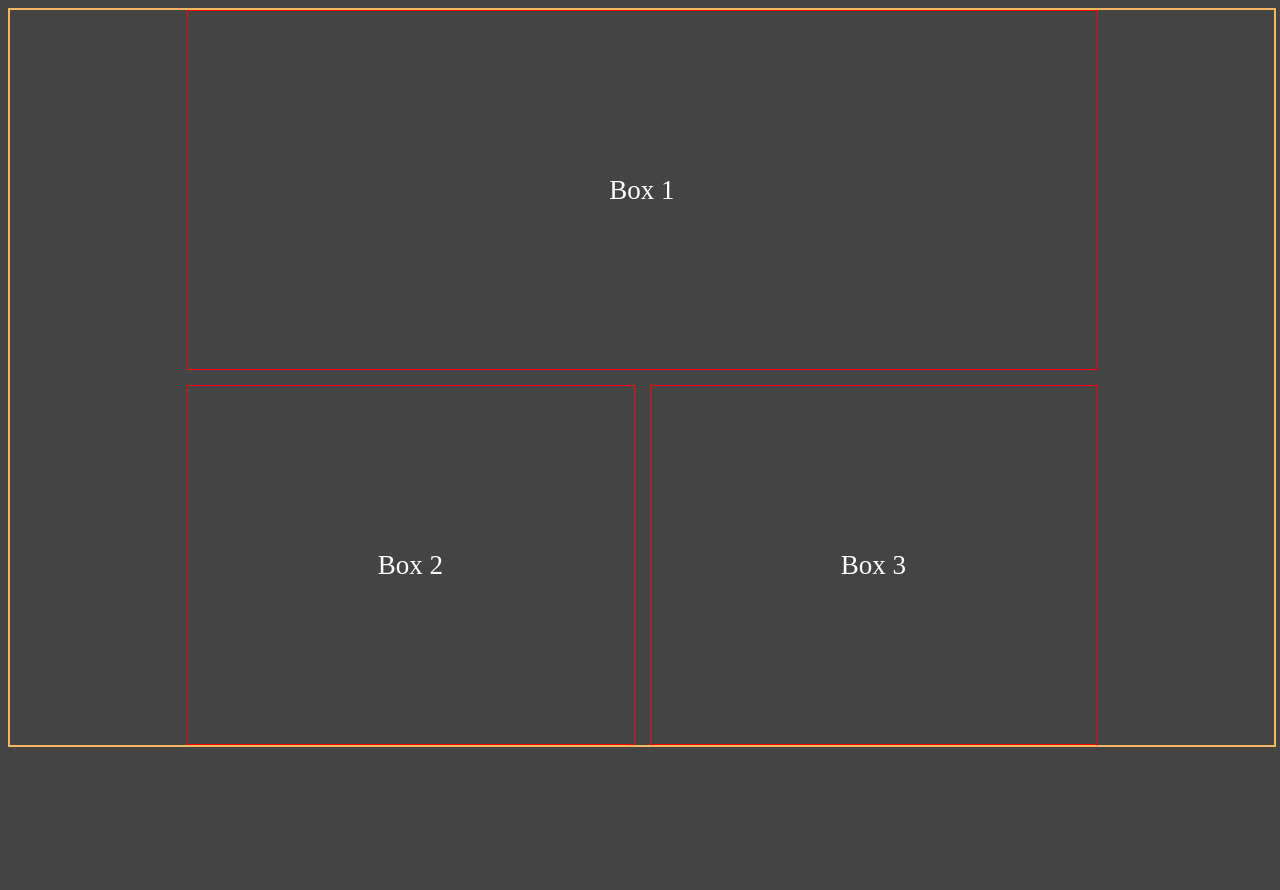
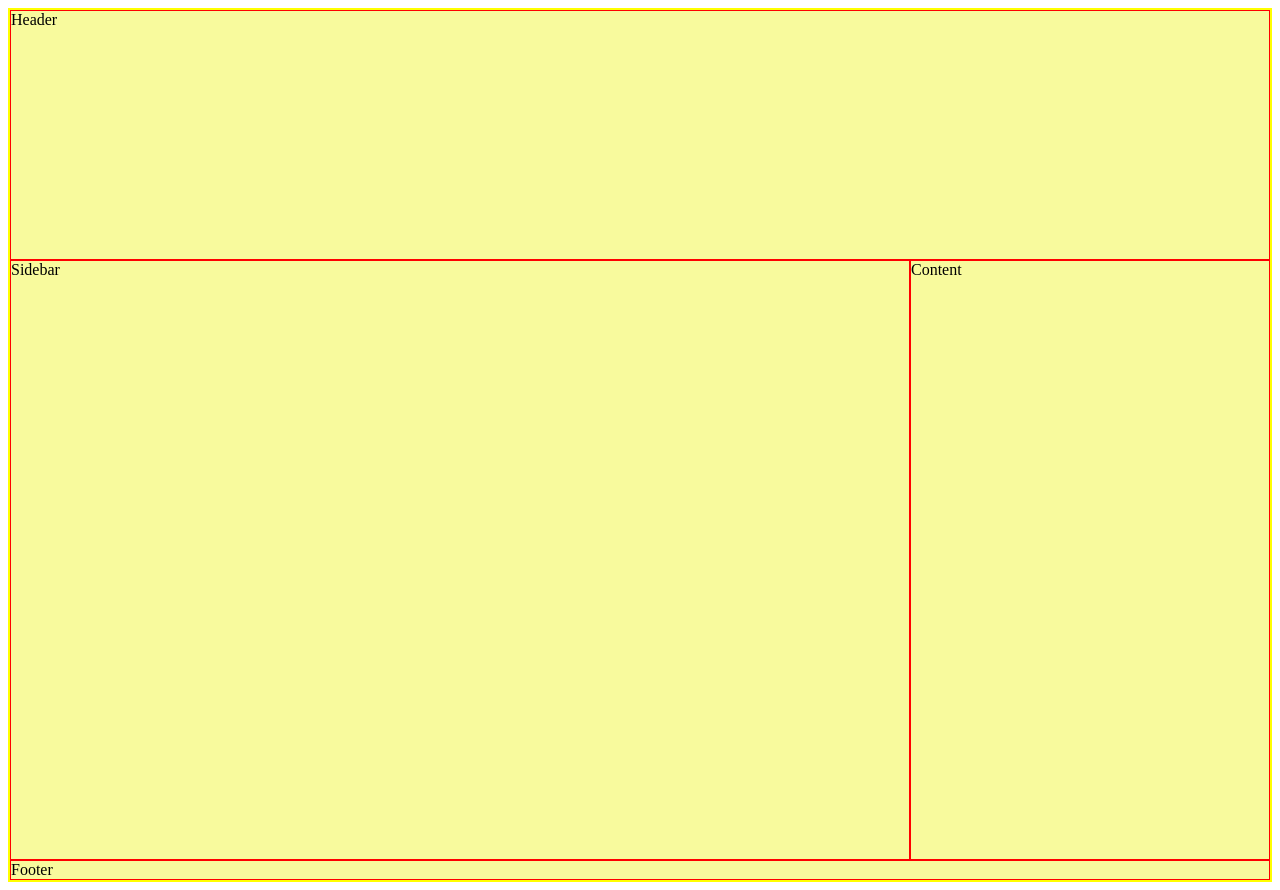
Before and after one commit to varunjha089/Front-End-Web-Developer-Nanodegree, a plain HTML site: page 02/index.html in a window 1280 px wide. Before the commit the page ends 800 px from the top, so only its background shows below. Drawn offline with Linux system fonts and the light colour scheme.

Commit message:
working on advanced grid.

```diff
--- a/02/index.html
+++ b/02/index.html
@@ -1,67 +1,58 @@
 <!DOCTYPE html>
 <html lang="en">
     <head>
-    <meta charset="UTF-8">
-    <meta http-equiv="X-UA-Compatible" content="IE=edge">
-    <meta name="viewport" content="width=device-width, initial-scale=1.0">
-    <title>FlexBox and Grid</title>
+        <meta charset="utf-8" />
+        <title>Exercise 1</title>
+        <meta
+        content="width=device-width, initial-scale=1, maximum-scale=1"
+        name="viewport"
+        />
+
         <style>
-        body{
-            background-color: #444;
-            color: white;
-            font-size: 27px;
+            .container{
+                /* Step 1: Set display to grid */
+                display:grid;
+                /* Step 2: setup rows amd columns */
+                /* grid-template-columns: repeat(3, 1fr); */
+                grid-template-columns: 300px 300px 300px;
+                grid-template-rows: 250px 600px;
+                grid-template-areas:
+                "hd hd hd hd hd hd hd hd"
+                "sd sd sd main main main main main"
+                "ft ft ft ft ft ft ft ft";
+                border: 2px solid yellow;
             }
 
-        .container{
-            display: grid;
-            width: 100%;
-            margin: auto;
-            grid-template-columns: 35vw 35vw;
-            grid-template-rows: 45vh 45vh;
-            grid-gap: 15px;
-            grid-template-areas:
-            "top top"
-            "bottomLeft bottomRight";
-            border: 2px solid rgb(247, 182, 96);
-
-            /*Big riveal!*/
-            justify-content: center;
+            .box{
+                border: 1px solid red;
+                background: #F8FA9D;
                 }
 
-        .box {
-            display: flex;
-            align-items: center;
-            justify-content: center;
-            border: 1px solid red;
-            /* padding: 15px; */
-            /* width: 250px; */
-            /* height: 150px; */
+            /* Assign grid area below */
+            .header{
+                grid-area: hd;
             }
 
-        #one{
-            grid-area: top;
+            .footer{
+                grid-area: ft;
             }
 
-        #two{
-            grid-area: bottomLeft;
+            .sidebar{
+                grid-area: sd;
             }
 
-        #three{
-            grid-area: bottomRight;
+            .content{
+                grid-area: main;
             }
-
         </style>
     </head>
+
     <body>
-    <div class="container">
-        <div class="box" id="one"> Box 1</div>
-        <div class="box" id="two"> Box 2 </div>
-        <div class="box" id="three"> Box 3 </div>
-        <!-- <div class="box"> Space 1</div> -->
-        <!-- <div class="box"> Space 2</div> -->
-        <!-- <div class="box"> Space 3</div> -->
-        <!-- <div class="box"> Space 4</div> -->
-        <!-- <div class="box"> Space 5</div> -->
+        <div class = "container">
+            <div class="header box">Header</div>
+            <div class="sidebar box">Sidebar</div>
+            <div class="content box">Content</div>
+            <div class="footer box">Footer</div>
         </div>
     </body>
 </html>
```
Lines whose indentation alone changed are shown as unchanged.
